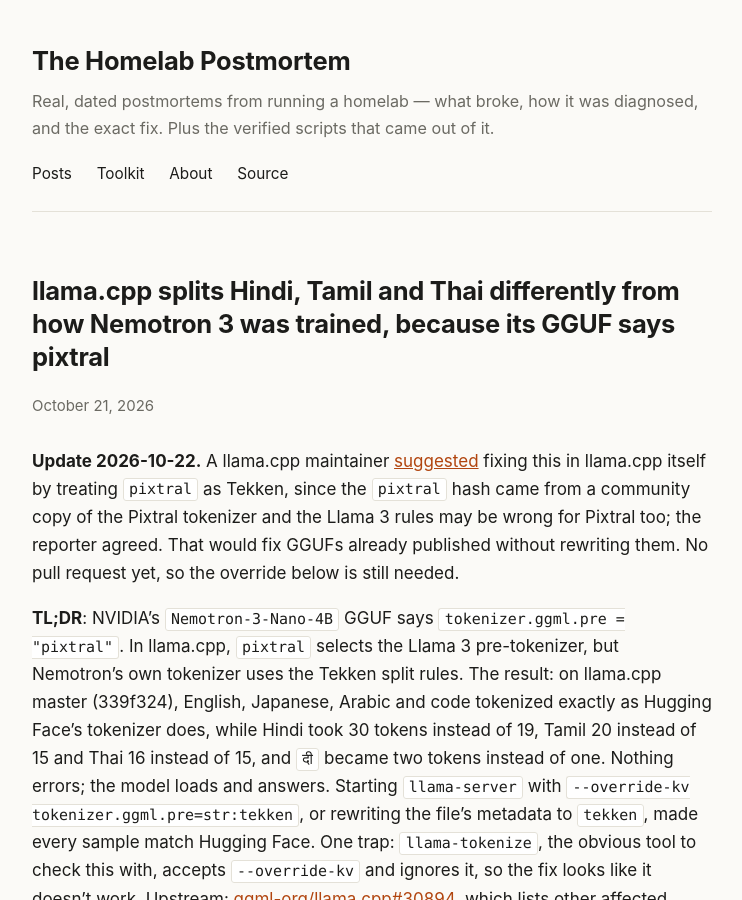
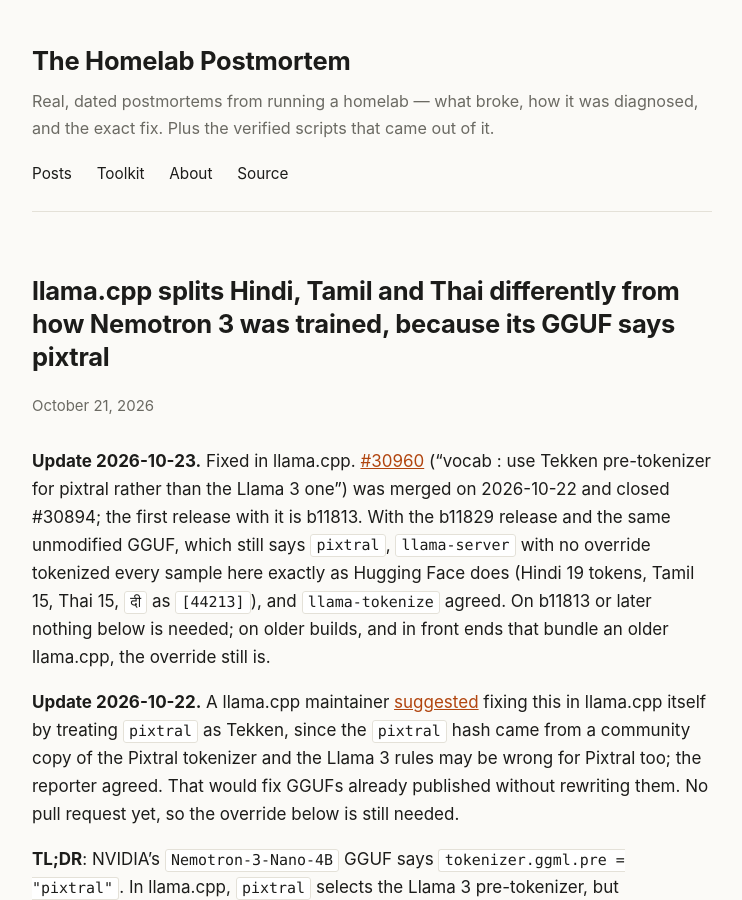
Before and after one commit to mitoyosh/homelab-postmortem, a Jekyll site: the page built from _posts/2026-10-21-llama-cpp-splits-nemotron-3-hindi-differently-because-its-gguf-says-pixtral.md, in a window 1280 px wide and 900 px high. Shown: the whole window, without its empty margins (268-1010 px from the left). Built offline with Jekyll 4.4.1, drawn with Linux system fonts in a browser that asks for light colours.

Commit message:
Updates: Nemotron pre-tokenizer fixed in llama.cpp b11813 (re-tested on b11829), Proxmox fix patch posted (#8209), moby#54006 fix PR for the swarm case
Co-Authored-By: Claude Opus 5.5 <noreply@anthropic.com>

```diff
--- a/_posts/2026-10-21-llama-cpp-splits-nemotron-3-hindi-differently-because-its-gguf-says-pixtral.md
+++ b/_posts/2026-10-21-llama-cpp-splits-nemotron-3-hindi-differently-because-its-gguf-says-pixtral.md
@@ -5,6 +5,8 @@ excerpt: "NVIDIA's Nemotron 3 Nano 4B GGUF carries tokenizer.ggml.pre = pixtral,
 devto_title: "llama.cpp splits Hindi and Thai differently for Nemotron 3 because its GGUF says pixtral"
 devto_tags: llm, llamacpp, selfhosted, ai
 ---
+
+**Update 2026-10-23.** Fixed in llama.cpp. [#30960](https://github.com/ggml-org/llama.cpp/pull/30960) ("vocab : use Tekken pre-tokenizer for pixtral rather than the Llama 3 one") was merged on 2026-10-22 and closed #30894; the first release with it is b11813. With the b11829 release and the same unmodified GGUF, which still says `pixtral`, `llama-server` with no override tokenized every sample here exactly as Hugging Face does (Hindi 19 tokens, Tamil 15, Thai 15, `दी` as `[44213]`), and `llama-tokenize` agreed. On b11813 or later nothing below is needed; on older builds, and in front ends that bundle an older llama.cpp, the override still is.
 
 **Update 2026-10-22.** A llama.cpp maintainer [suggested](https://github.com/ggml-org/llama.cpp/issues/30894) fixing this in llama.cpp itself by treating `pixtral` as Tekken, since the `pixtral` hash came from a community copy of the Pixtral tokenizer and the Llama 3 rules may be wrong for Pixtral too; the reporter agreed. That would fix GGUFs already published without rewriting them. No pull request yet, so the override below is still needed.
 
```
Also changed, not shown: _posts/2026-10-18-swarm-containers-cannot-reach-their-own-node-under-ufw-since-docker-29-8.md (+2 -0 lines), _posts/2026-10-21-proxmox-disk-move-deletes-the-source-when-the-copy-is-missing.md (+2 -0 lines).
